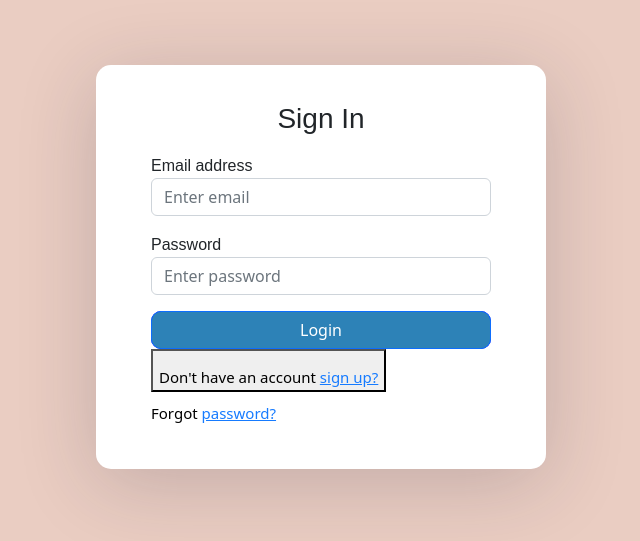
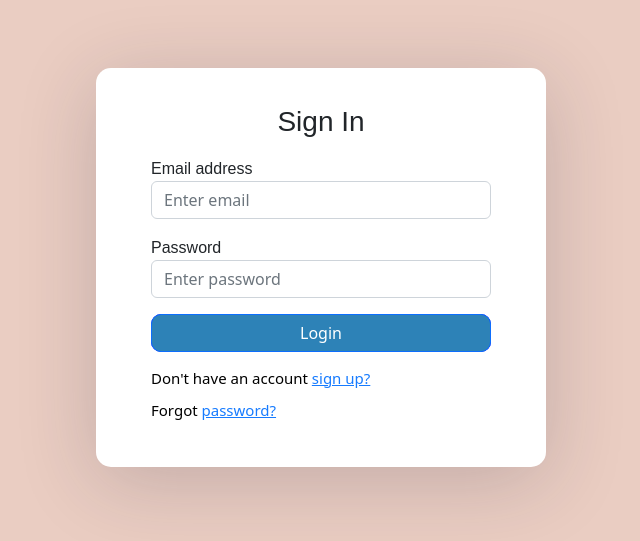
Before and after one commit to Michelle-Mungai/Phase-4-HMS, a React (Create React App) app: page / in a window 1280 px wide. Shown: the part 133-674 px from the top of the page, without its empty margins (319-959 px from the left). Built offline with nearby package versions, Linux system fonts and the light colour scheme; the HTML template or start-up script is replaced by a standard one; a web font is replaced by a local one.

Commit message:
Added the navigation to the home page once they login sucessfully

```diff
--- a/src/components/login.component.js
+++ b/src/components/login.component.js
@@ -1,13 +1,39 @@
 import React, { Component } from "react";
+import { Navigate } from 'react-router-dom';
+
 export default class Login extends Component {
-    render() {
-      const handleSubmit = (e) => {
-        e.preventDefault();
-        console.log(email);
-      }
+  constructor(props) {
+    super(props);
+    this.state = {
+      email: "",
+      password: "",
+      apiPassword: "", // password retrieved from the API
+    };
+  }
 
-        return (
-            <form className="login-form" onSubmit={handleSubmit}>
+  handleEmailChange = (e) => {
+    this.setState({ email: e.target.value });
+  };
+
+  handlePasswordChange = (e) => {
+    this.setState({ password: e.target.value });
+  };
+
+  handleSubmit = (e) => {
+    e.preventDefault();
+    // compare the entered password with the API password
+    if (this.state.password === this.state.apiPassword) {
+      // navigate to the home page
+      // replace the following line with your navigation code
+      return <Navigate to="/navbar" />;
+    } else {
+      alert("Incorrect password");
+    }
+  };
+
+  render() {
+    return (
+      <form className="login-form" onSubmit={this.handleSubmit}>
         <h3>Sign In</h3>
         <div className="mb-3">
           <label>Email address</label>
@@ -16,6 +42,8 @@ export default class Login extends Component {
             className="form-control"
             placeholder="Enter email"
             required
+            value={this.state.email}
+            onChange={this.handleEmailChange}
           />
         </div>
         <div className="mb-3">
@@ -25,6 +53,8 @@ export default class Login extends Component {
             className="form-control"
             placeholder="Enter password"
             required
+            value={this.state.password}
+            onChange={this.handlePasswordChange}
           />
         </div>
         <div className="d-grid">
@@ -32,13 +62,13 @@ export default class Login extends Component {
             Login
           </button>
         </div>
-        <button className="sign-up text-left" onClick={() => props.onFormSwitch("sign up")}>
+        <p className="sign-up text-left" onClick={() => this.props.onFormSwitch("sign up")}>
           Don't have an account <a href="/sign-up">sign up?</a>
-        </button>
+        </p>
         <p className="forgot-password text-right">
           Forgot <a href="/password"> password?</a>
         </p>
       </form>
-        );
-    }
+    );
   }
+}
```
